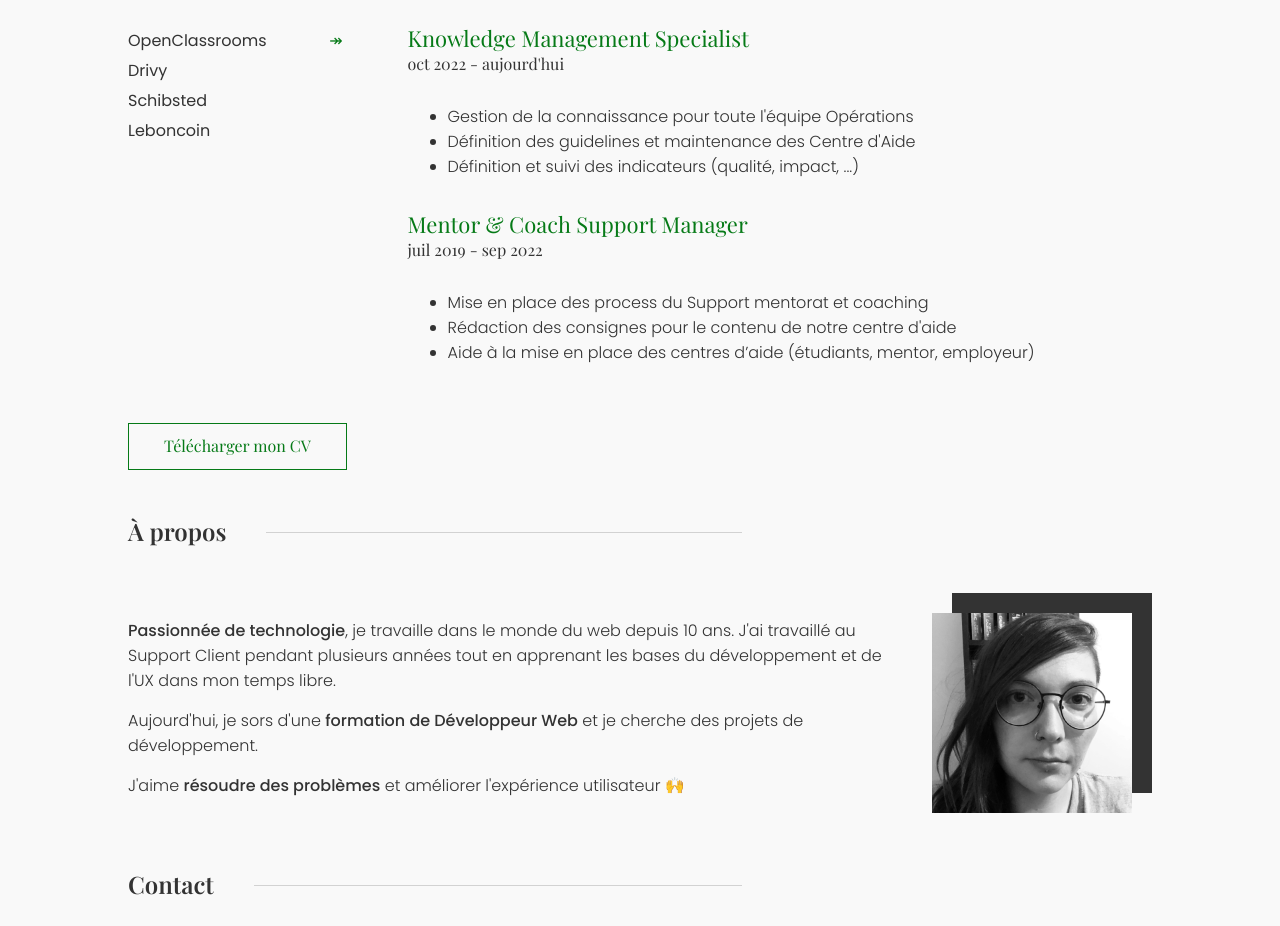
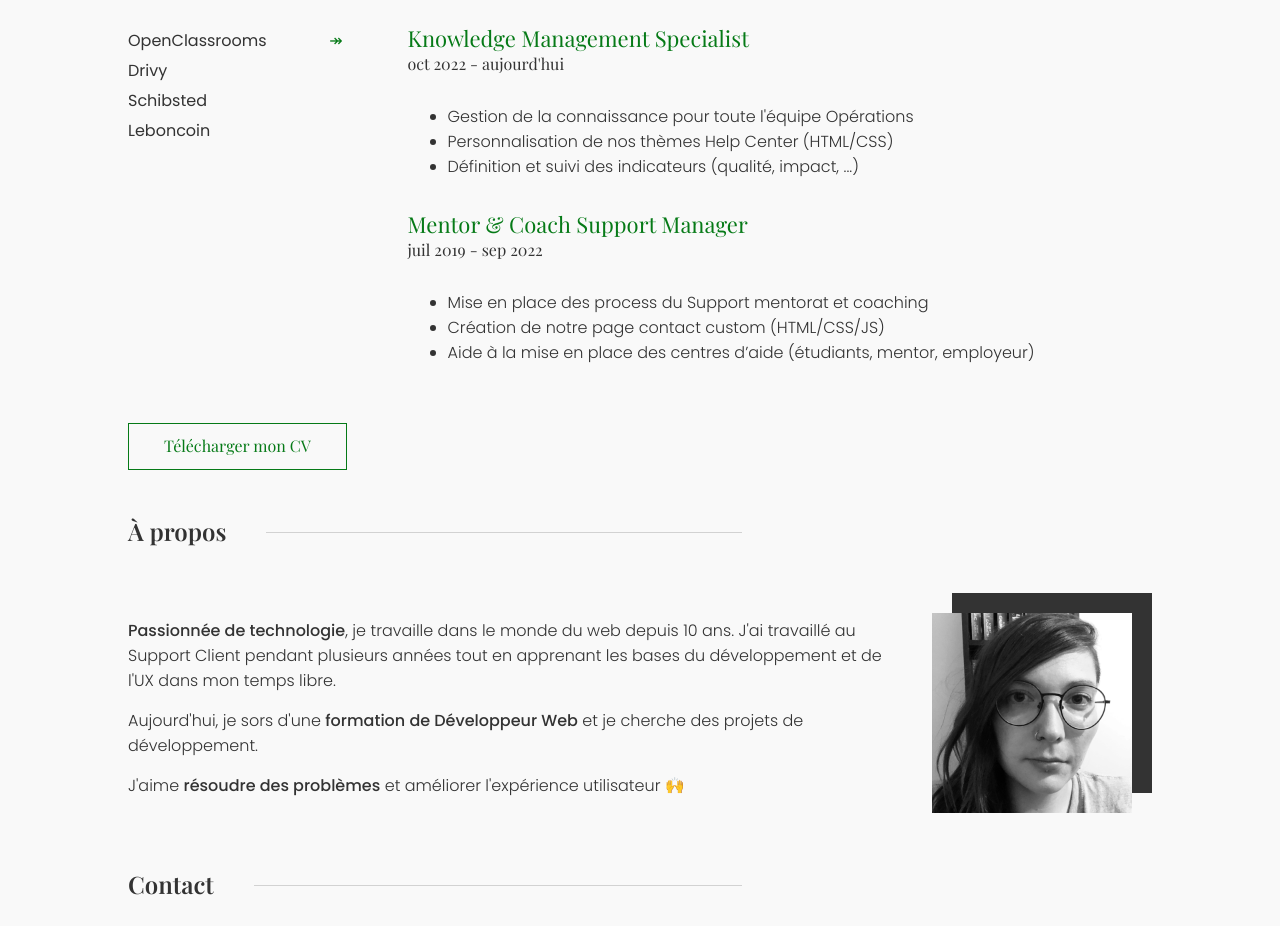
Before and after one commit to krauzeure/portfolio, a React (Create React App) app: page / in a window 1280 px wide. Shown: the part 1460-2386 px from the top of the page. Built offline with nearby package versions, Linux system fonts and the light colour scheme.

Commit message:
Editing the resume copy

```diff
--- a/src/text/english.js
+++ b/src/text/english.js
@@ -38,12 +38,12 @@ export const englishCopy = {
         "oc2": "Knowledge Management Specialist",
         "oc2date": "oct 2022 - present",
         "oc2item1": "Managing the knowledge for the entire Ops team",
-        "oc2item2": "Creating guidelines and maintaining our Help Centers",
+        "oc2item2": "Customizing our Help Center theme (HTML/CSS)",
         "oc2item3": "Defining and tracking our success metrics (content quality, impact, ...)",
         "oc1": "Mentor & Coach Support Manager",
         "oc1date": "july 2019 - sep 2022",
         "oc1item1": "Creating the Mentor & Coach Support processes",
-        "oc1item2": "Creating the guidelines for our Help Centers",
+        "oc1item2": "Creating our custom contact page (HTML/CSS/JS)",
         "oc1item3": "Organizing and updating our Help Centres (student, mentor, employer)",
         "drivy": "Client Support Project Manager",
         "drivydate": "jan 2018 - june 2019",
--- a/src/text/french.js
+++ b/src/text/french.js
@@ -38,12 +38,12 @@ export const frenchCopy = {
         "oc2": "Knowledge Management Specialist",
         "oc2date": "oct 2022 - aujourd'hui",
         "oc2item1": "Gestion de la connaissance pour toute l'équipe Opérations",
-        "oc2item2": "Définition des guidelines et maintenance des Centre d'Aide",
+        "oc2item2": "Personnalisation de nos thèmes Help Center (HTML/CSS)",
         "oc2item3": "Définition et suivi des indicateurs (qualité, impact, ...)",
         "oc1": "Mentor & Coach Support Manager",
         "oc1date": "juil 2019 - sep 2022",
         "oc1item1": "Mise en place des process du Support mentorat et coaching",
-        "oc1item2": "Rédaction des consignes pour le contenu de notre centre d'aide",
+        "oc1item2": "Création de notre page contact custom (HTML/CSS/JS)",
         "oc1item3": "Aide à la mise en place des centres d’aide (étudiants, mentor, employeur)",
         "drivy": "Chef de Projet Service Client",
         "drivydate": "jan 2018 - juin 2019",
```
Also changed, not shown: 2 other files (tests, documents, lock files or other folders).
